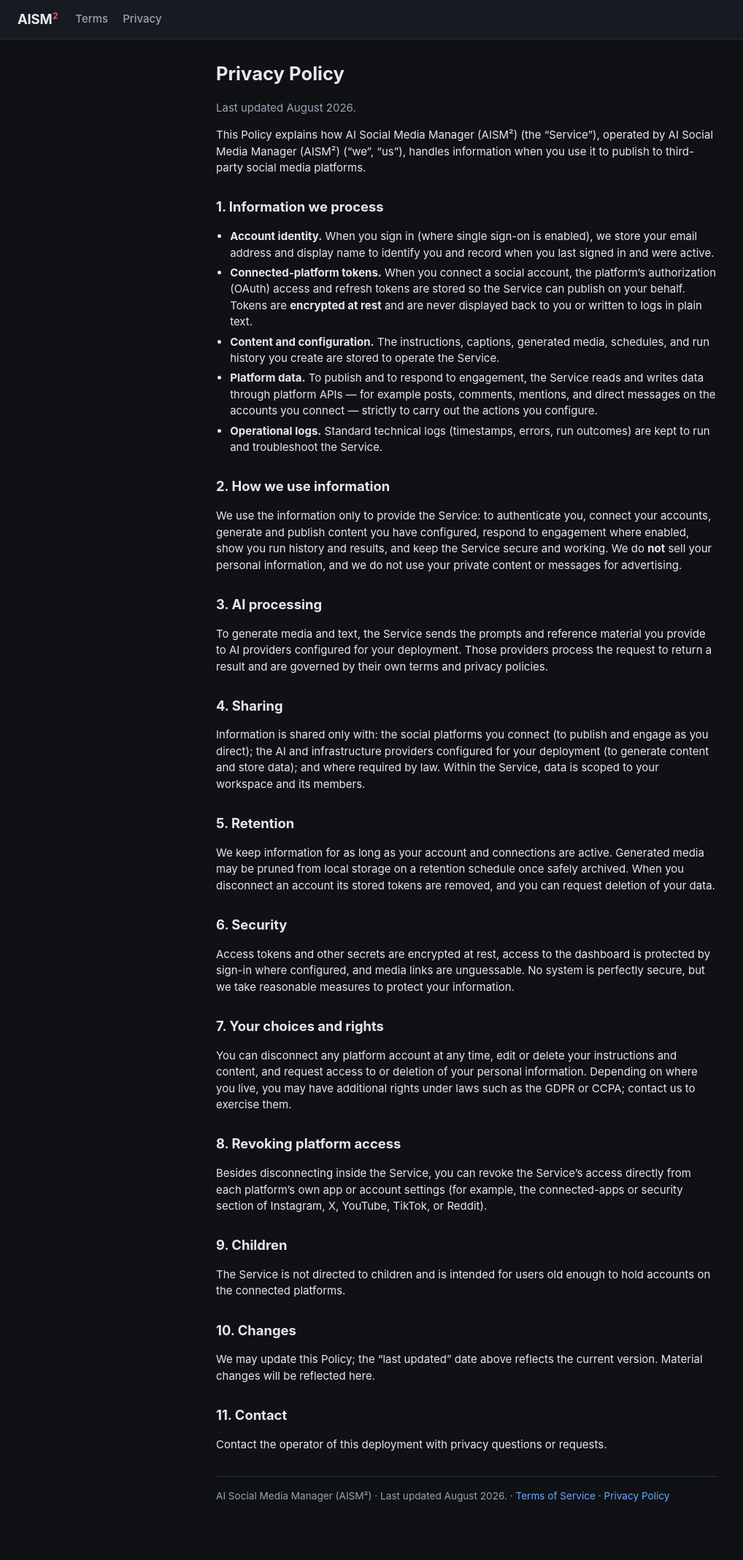
After one commit to abozaralizadeh/aismm, a Flask app: page /legal/privacy in a window 1280 px wide. The commit adds this page. Shown: the whole page at 73% size, without its empty margins (0-1018 px from the left). Run offline with Flask 3, Linux system fonts and the light colour scheme; data comes from the database, SQL or seed files in the repository; data that the repository does not hold is empty; parts of the project's set-up code (start-up, migrations or seed data) failed here and were passed over; some libraries are stand-ins or nearby versions.

Commit message:
Add public Terms & Privacy legal pages for TikTok app review
TikTok requires Terms of Service and Privacy Policy URLs to approve an app. This adds:

- Public legal pages at /legal/terms and /legal/privacy (no authentication required)
- Customizable via env vars: LEGAL_ENTITY_NAME, LEGAL_CONTACT_EMAIL, LEGAL_UPDATED
- Footer links to legal pages from all dashboard pages
- URLs displayed in app setup guides under OAuth redirect URI
- Updated TikTok guide to document the requirement
- All platform crawlers can reach these pages to verify compliance

```diff
--- a/aismm/dashboard/app.py
+++ b/aismm/dashboard/app.py
@@ -823,6 +823,8 @@ def create_app() -> Flask:
                        if workspaces.can_use_deployment_config(store, _workspace()) else {}),
             env_app_id=platform_apps.ENV_APP_ID,
             redirect_uris={p.value: settings.redirect_uri(p.value) for p in PlatformName},
+            terms_url=settings.dashboard.external_url("legal/terms"),
+            privacy_url=settings.dashboard.external_url("legal/privacy"),
         )
 
     @app.route("/apps", methods=["POST"])
@@ -1437,6 +1439,32 @@ def create_app() -> Flask:
         """Unauthenticated liveness probe for the reverse proxy / systemd."""
         return {"status": "ok"}
 
+    # ---- public legal pages ---------------------------------------------- #
+    # TikTok (and other developer consoles) will not approve an app without a
+    # reachable Terms of Service and Privacy Policy URL. These must be PUBLIC —
+    # the platform's crawler fetches them with no session — so they are in
+    # sso.PUBLIC_ENDPOINTS alongside /assets and /healthz.
+    def _legal_context() -> dict:
+        d = settings.dashboard
+        contact = d.legal_contact_email or (
+            settings.auth.owner_emails[0] if settings.auth.owner_emails else "")
+        return {
+            "product_name": "AI Social Media Manager (AISM²)",
+            "entity_name": d.legal_entity_name or "AI Social Media Manager (AISM²)",
+            "contact_email": contact,
+            "updated": d.legal_updated or "August 2026",
+            "terms_url": d.external_url("legal/terms"),
+            "privacy_url": d.external_url("legal/privacy"),
+        }
+
+    @app.route("/legal/terms")
+    def terms():
+        return render_template("legal/terms.html", **_legal_context())
+
+    @app.route("/legal/privacy")
+    def privacy():
+        return render_template("legal/privacy.html", **_legal_context())
+
     # ---- admin (site owner only) ----------------------------------------- #
     @app.route("/admin")
     def admin():
--- a/aismm/dashboard/sso.py
+++ b/aismm/dashboard/sso.py
@@ -50,7 +50,10 @@ logger = logging.getLogger("aismm.sso")
 
 # Endpoints reachable without a session. ``asset`` is public on purpose (see the
 # module docstring); ``static`` serves the stylesheet used by the login page.
-PUBLIC_ENDPOINTS = {"login", "auth_callback", "logout", "static", "asset", "healthz"}
+# ``terms``/``privacy`` are the legal pages a platform's app-review crawler must
+# be able to fetch with no cookie (TikTok requires both URLs).
+PUBLIC_ENDPOINTS = {"login", "auth_callback", "logout", "static", "asset", "healthz",
+                    "terms", "privacy"}
 
 _SESSION_USER = "sso_user"
 _STATE_KEY = "sso_state"
--- a/aismm/dashboard/static/style.css
+++ b/aismm/dashboard/static/style.css
@@ -73,6 +73,17 @@ main { max-width: 960px; margin: 0 auto; padding: 1.75rem 1.5rem 4rem; }
    column and forced a horizontal scroll on a desktop with space to spare.
    Prose stays at 960 (and .form at 680) so line length is still readable. */
 main.wide { max-width: 1440px; }
+/* Legal prose (Terms / Privacy): a comfortable reading measure and a little
+   breathing room between sections. */
+main.legal { max-width: 46rem; }
+main.legal h2 { margin-top: 1.8rem; }
+main.legal ul { padding-left: 1.2rem; }
+main.legal li { margin: .3rem 0; }
+main.legal hr { border: none; border-top: 1px solid var(--border); margin: 2rem 0 1rem; }
+.sitefoot { max-width: 960px; margin: 0 auto; padding: 0 1.5rem 2rem; display: flex;
+            gap: .5rem; justify-content: center; color: var(--muted); font-size: .85rem; }
+.sitefoot a { color: var(--muted); }
+.sitefoot a:hover { color: var(--text); }
 
 .flashes { margin-bottom: 1rem; }
 .flash { padding: .6rem .9rem; border-radius: 8px; margin-bottom: .5rem; border: 1px solid var(--border); }
--- a/aismm/dashboard/templates/apps.html
+++ b/aismm/dashboard/templates/apps.html
@@ -118,6 +118,12 @@
       <p class="hint">Register this exactly, in the app's OAuth settings:</p>
       <code class="copyable">{{ redirect_uris[selected.value] }}</code>
 
+      <h4>Terms &amp; Privacy URLs</h4>
+      <p class="hint">Some consoles (TikTok requires both) ask for these when you
+        submit the app:</p>
+      <code class="copyable">{{ terms_url }}</code>
+      <code class="copyable">{{ privacy_url }}</code>
+
       {% if guide.notes %}<p class="hint note-block">ℹ️ {{ guide.notes|md_inline }}</p>{% endif %}
       {% if guide.docs %}
         <p><a href="{{ guide.docs }}" target="_blank" rel="noopener">Platform documentation ↗</a></p>
--- a/aismm/dashboard/templates/base.html
+++ b/aismm/dashboard/templates/base.html
@@ -65,6 +65,11 @@
     {% endwith %}
     {% block content %}{% endblock %}
   </main>
+  <footer class="sitefoot">
+    <a href="{{ url_for('terms') }}">Terms of Service</a>
+    <span aria-hidden="true">·</span>
+    <a href="{{ url_for('privacy') }}">Privacy Policy</a>
+  </footer>
   {% block scripts %}{% endblock %}
 </body>
 </html>
--- /dev/null
+++ b/aismm/dashboard/templates/legal/layout.html
@@ -0,0 +1,36 @@
+<!doctype html>
+<html lang="en">
+<head>
+  <meta charset="utf-8">
+  <meta name="viewport" content="width=device-width, initial-scale=1">
+  <title>{% block title %}Legal · AISM²{% endblock %}</title>
+  <link rel="icon" type="image/svg+xml" href="{{ url_for('static', filename='brand/icon.svg') }}">
+  <link rel="icon" href="{{ url_for('static', filename='favicon.ico') }}" sizes="any">
+  <meta name="theme-color" content="#1c1e27">
+  <link rel="stylesheet" href="{{ url_for('static', filename='style.css') }}">
+</head>
+<body>
+  {# A minimal, self-contained layout: these pages are PUBLIC (a platform's app
+     crawler and signed-out visitors reach them), so they deliberately don't show
+     the authenticated app nav. #}
+  <header class="topbar">
+    <a class="brand" href="{{ url_for('index') }}" aria-label="AISM² home">
+      <span class="brand-word">AISM<sup>2</sup></span>
+    </a>
+    <nav>
+      <a href="{{ url_for('terms') }}">Terms</a>
+      <a href="{{ url_for('privacy') }}">Privacy</a>
+    </nav>
+  </header>
+  <main class="legal">
+    {% block content %}{% endblock %}
+    <hr>
+    <p class="muted small">
+      {{ entity_name }} · Last updated {{ updated }}.
+      {% if contact_email %}Questions: <a href="mailto:{{ contact_email }}">{{ contact_email }}</a>.{% endif %}
+      · <a href="{{ url_for('terms') }}">Terms of Service</a>
+      · <a href="{{ url_for('privacy') }}">Privacy Policy</a>
+    </p>
+  </main>
+</body>
+</html>
--- /dev/null
+++ b/aismm/dashboard/templates/legal/privacy.html
@@ -0,0 +1,108 @@
+{% extends "legal/layout.html" %}
+{% block title %}Privacy Policy · AISM²{% endblock %}
+{% block content %}
+<h1>Privacy Policy</h1>
+<p class="muted">Last updated {{ updated }}.</p>
+
+<p>
+  This Policy explains how {{ product_name }} (the “Service”), operated by {{ entity_name }}
+  (“we”, “us”), handles information when you use it to publish to third-party social media platforms.
+</p>
+
+<h2>1. Information we process</h2>
+<ul>
+  <li>
+    <strong>Account identity.</strong> When you sign in (where single sign-on is enabled), we store
+    your email address and display name to identify you and record when you last signed in and were
+    active.
+  </li>
+  <li>
+    <strong>Connected-platform tokens.</strong> When you connect a social account, the platform’s
+    authorization (OAuth) access and refresh tokens are stored so the Service can publish on your
+    behalf. Tokens are <strong>encrypted at rest</strong> and are never displayed back to you or
+    written to logs in plain text.
+  </li>
+  <li>
+    <strong>Content and configuration.</strong> The instructions, captions, generated media, schedules,
+    and run history you create are stored to operate the Service.
+  </li>
+  <li>
+    <strong>Platform data.</strong> To publish and to respond to engagement, the Service reads and
+    writes data through platform APIs — for example posts, comments, mentions, and direct messages on
+    the accounts you connect — strictly to carry out the actions you configure.
+  </li>
+  <li>
+    <strong>Operational logs.</strong> Standard technical logs (timestamps, errors, run outcomes) are
+    kept to run and troubleshoot the Service.
+  </li>
+</ul>
+
+<h2>2. How we use information</h2>
+<p>
+  We use the information only to provide the Service: to authenticate you, connect your accounts,
+  generate and publish content you have configured, respond to engagement where enabled, show you run
+  history and results, and keep the Service secure and working. We do <strong>not</strong> sell your
+  personal information, and we do not use your private content or messages for advertising.
+</p>
+
+<h2>3. AI processing</h2>
+<p>
+  To generate media and text, the Service sends the prompts and reference material you provide to AI
+  providers configured for your deployment. Those providers process the request to return a result and
+  are governed by their own terms and privacy policies.
+</p>
+
+<h2>4. Sharing</h2>
+<p>
+  Information is shared only with: the social platforms you connect (to publish and engage as you
+  direct); the AI and infrastructure providers configured for your deployment (to generate content and
+  store data); and where required by law. Within the Service, data is scoped to your workspace and its
+  members.
+</p>
+
+<h2>5. Retention</h2>
+<p>
+  We keep information for as long as your account and connections are active. Generated media may be
+  pruned from local storage on a retention schedule once safely archived. When you disconnect an
+  account its stored tokens are removed, and you can request deletion of your data.
+</p>
+
+<h2>6. Security</h2>
+<p>
+  Access tokens and other secrets are encrypted at rest, access to the dashboard is protected by
+  sign-in where configured, and media links are unguessable. No system is perfectly secure, but we
+  take reasonable measures to protect your information.
+</p>
+
+<h2>7. Your choices and rights</h2>
+<p>
+  You can disconnect any platform account at any time, edit or delete your instructions and content,
+  and request access to or deletion of your personal information. Depending on where you live, you may
+  have additional rights under laws such as the GDPR or CCPA; contact us to exercise them.
+</p>
+
+<h2>8. Revoking platform access</h2>
+<p>
+  Besides disconnecting inside the Service, you can revoke the Service’s access directly from each
+  platform’s own app or account settings (for example, the connected-apps or security section of
+  Instagram, X, YouTube, TikTok, or Reddit).
+</p>
+
+<h2>9. Children</h2>
+<p>
+  The Service is not directed to children and is intended for users old enough to hold accounts on the
+  connected platforms.
+</p>
+
+<h2>10. Changes</h2>
+<p>
+  We may update this Policy; the “last updated” date above reflects the current version. Material
+  changes will be reflected here.
+</p>
+
+<h2>11. Contact</h2>
+<p>
+  {% if contact_email %}Privacy questions or requests: <a href="mailto:{{ contact_email }}">{{ contact_email }}</a>.
+  {% else %}Contact the operator of this deployment with privacy questions or requests.{% endif %}
+</p>
+{% endblock %}
--- a/aismm/platforms/setup_guides.py
+++ b/aismm/platforms/setup_guides.py
@@ -103,6 +103,8 @@ GUIDES: dict[str, dict] = {
             "Create an app and add the **Content Posting API** product.",
             "Enable **Direct Post** if you want AISMM to publish rather than draft.",
             "Add the redirect URI below to the app's redirect URIs.",
+            "Paste the **Terms of Service** and **Privacy Policy** URLs below into the "
+            "app's URL properties — TikTok will not approve the app without both.",
             "Copy the **Client key** (this is the client id) and **Client secret**.",
             "Scopes used: `user.info.basic`, `video.publish`, `video.upload`.",
         ],
```
Also changed, not shown: aismm/config.py (+11 -0 lines), aismm/dashboard/templates/legal/terms.html (added, +101 -0 lines), tests/test_sso.py (+10 -0 lines), 1 other file.
